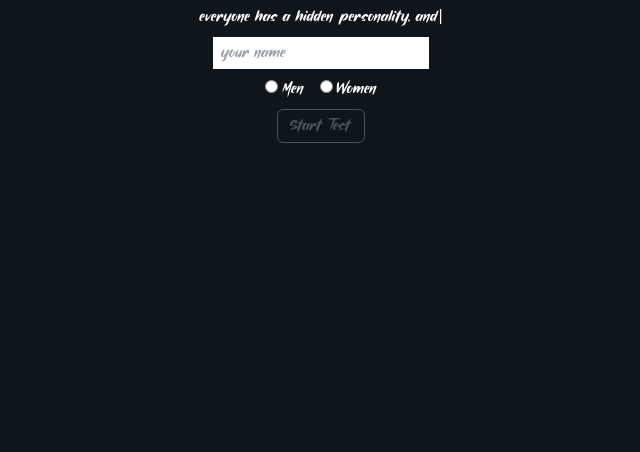
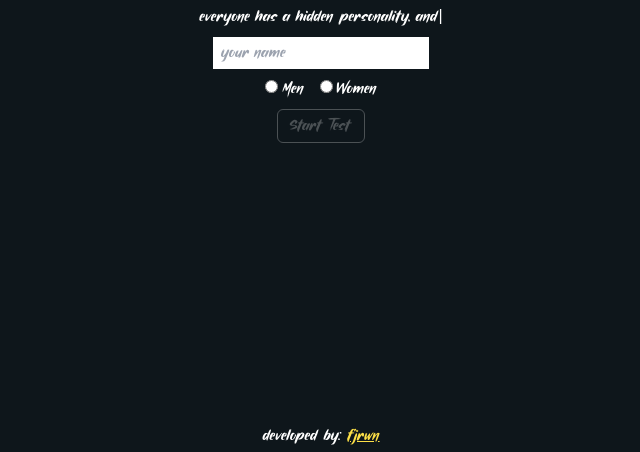
Before and after one commit to fajriawansu/learn-gatsby, a Gatsby site: page / in a window 1280 px wide. Shown: the part 348-800 px from the top of the page, without its empty margins (319-959 px from the left). Built offline with nearby package versions, Linux system fonts and the light colour scheme; Gatsby itself is replaced by a stand-in of ours.

Commit message:
got the mon gone sheesh

```diff
--- a/src/pages/index.tsx
+++ b/src/pages/index.tsx
@@ -46,6 +46,16 @@ const IndexPage: React.FC<PageProps> = () => {
           playerInfo={playerInfo}
         />
       )}
+      <div className="fixed bottom-0 left-0 flex justify-center items-center w-full h-4 pb-4 text-white">
+        developed by:&nbsp;
+        <a
+          href="https://fajriawan.vercel.app/"
+          className="text-yellow-300 underline"
+          target="_blank"
+        >
+          fjrwn
+        </a>
+      </div>
     </Layout>
   );
 };
```
